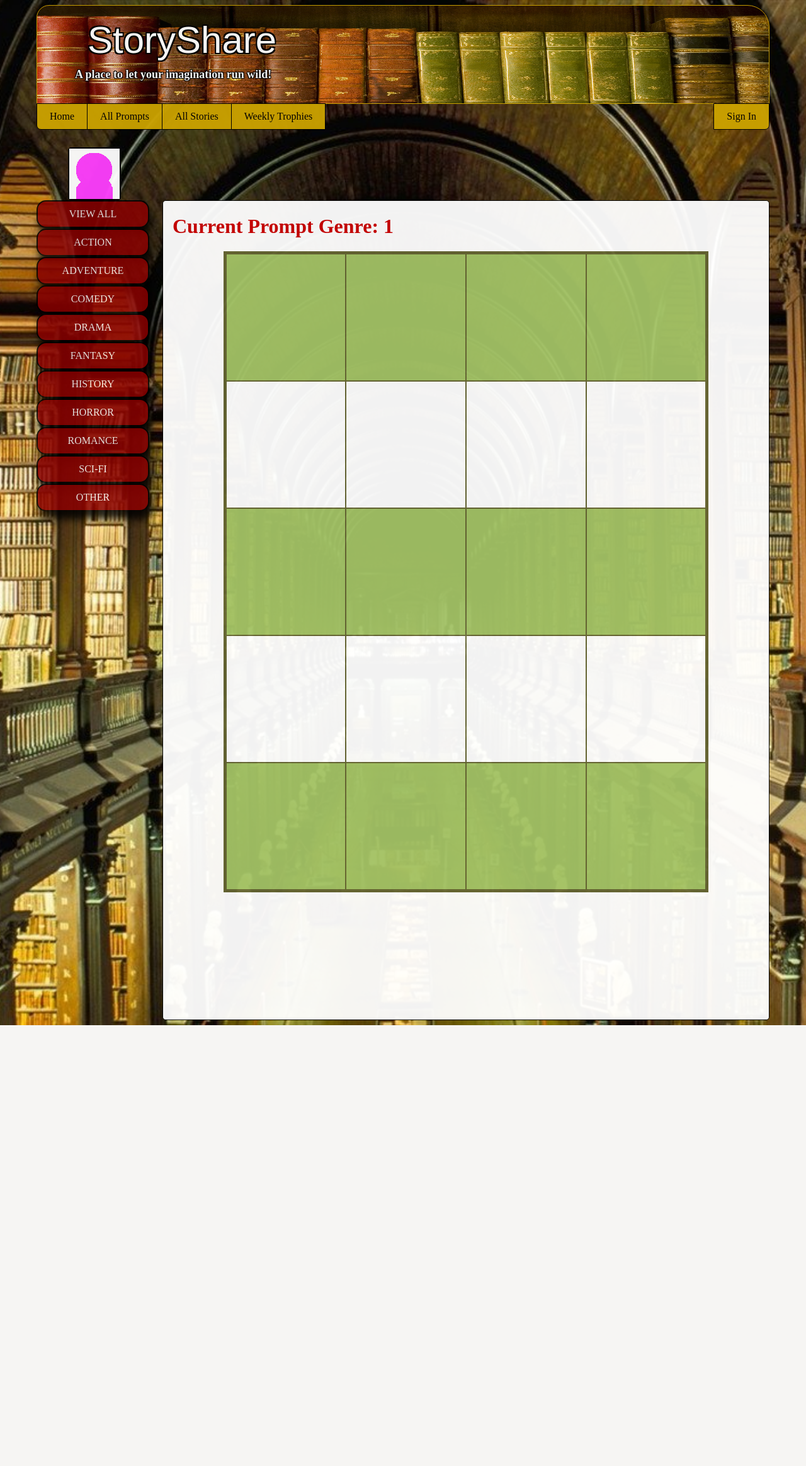
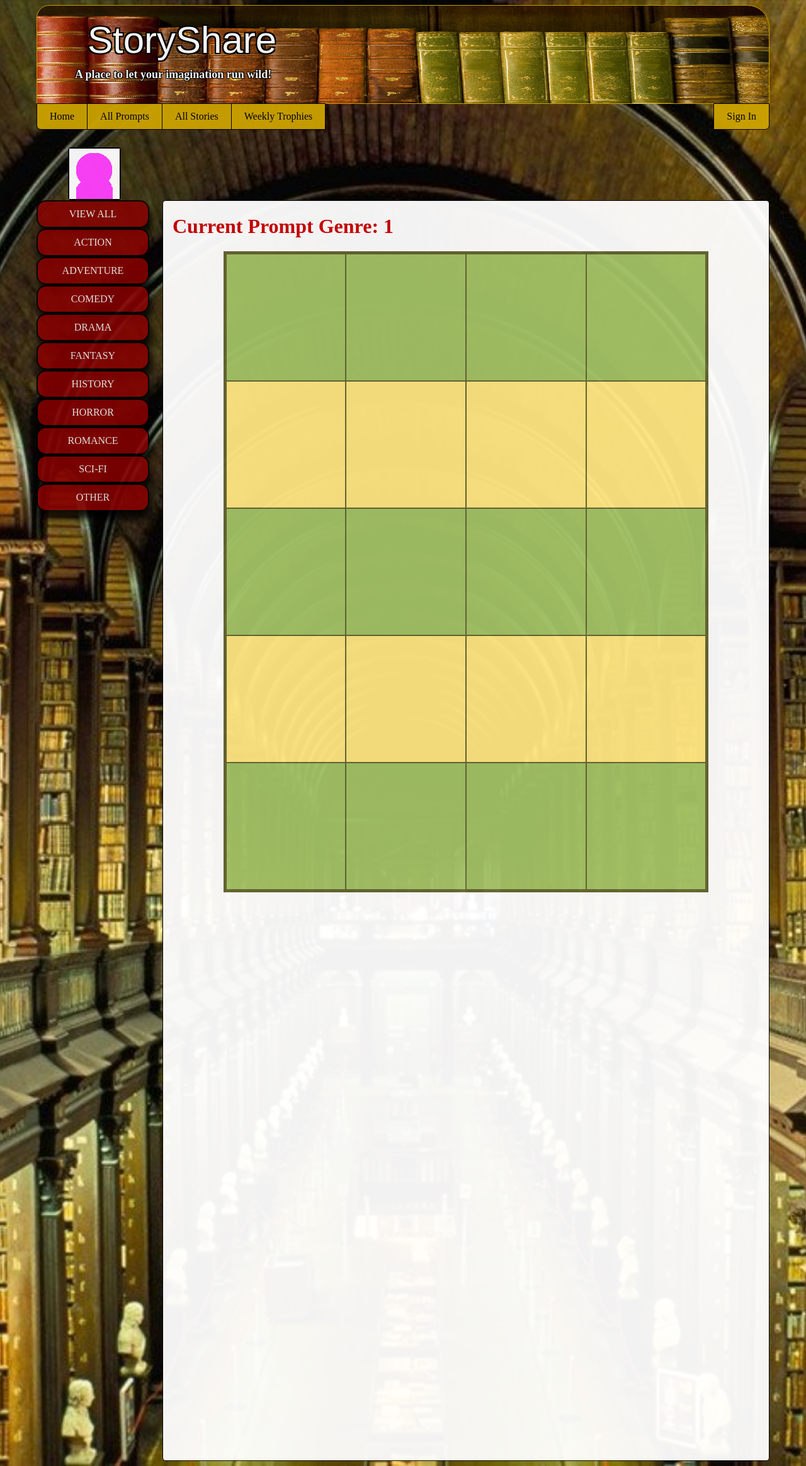
Before and after one commit to mjordanco/csci445-storyshare, a PHP site: page /prompts.php?sortGenre=1 in a window 1280 px wide. Shown: the whole page at 63% size. Before the commit the page ends 1628 px from the top, so only its background shows below. Run offline with PHP 8.4, Linux system fonts and the light colour scheme; data that the repository does not hold is empty.

Commit message:
Added back some CSS I had before doing checkout; still working on implementing points

```diff
--- a/view_stories_prompts.css
+++ b/view_stories_prompts.css
@@ -1,6 +1,6 @@
 	#center {
 		margin-left: 200px;
-		height: 1300px;
+		height: 2000px;
 		background: white;
 		border: 1px solid black;
 		border-radius: 5px;
@@ -128,6 +128,11 @@
         border: 2px solid #666633;
     }
 
+    /*Changes background for every even numbered row*/
+    #names tr:nth-of-type(even) {
+        background: #FFE682;
+    }
+
     /*Changes background for every odd numbered row*/
     #names tr:nth-of-type(odd) {
         background: #A3C266;
```
